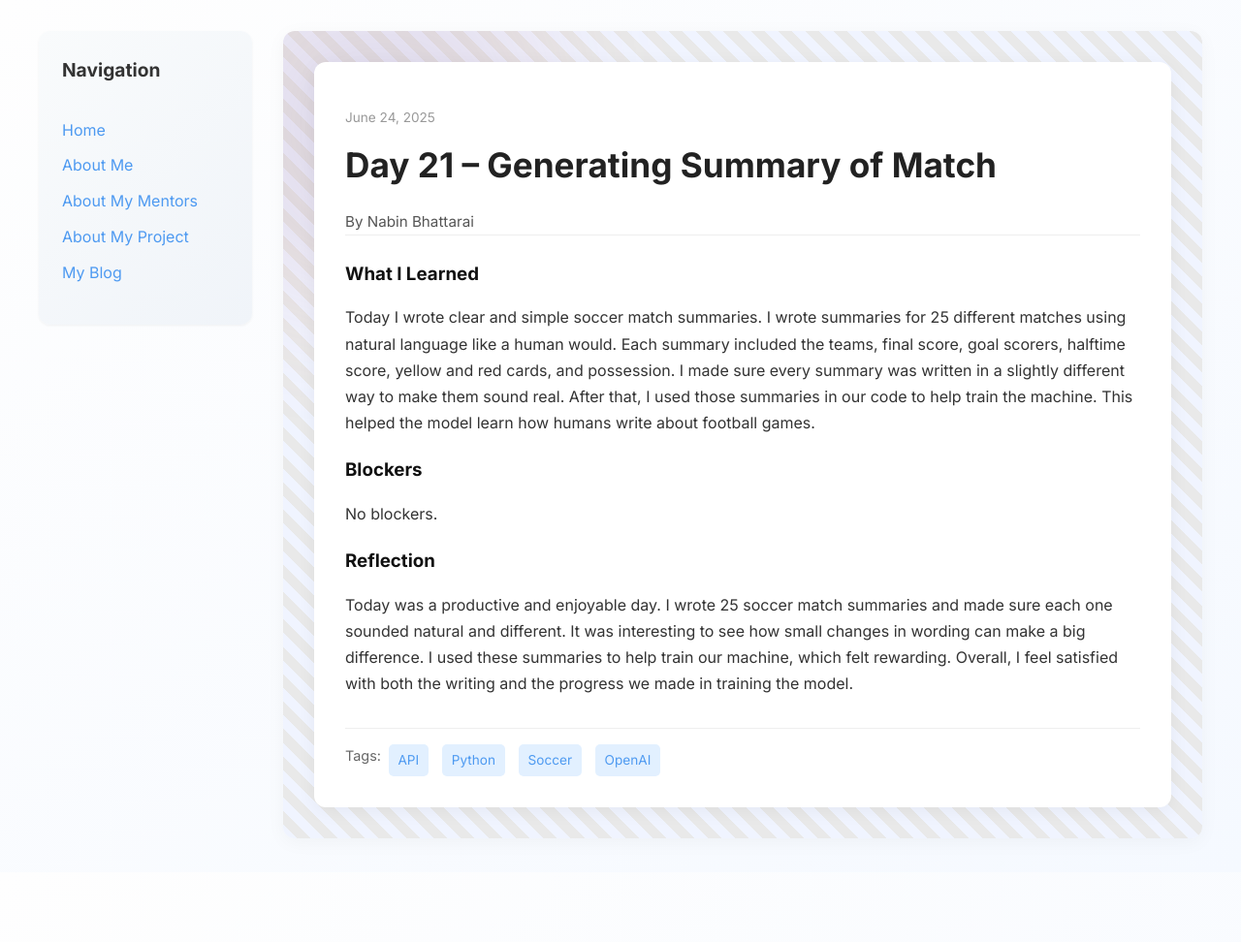
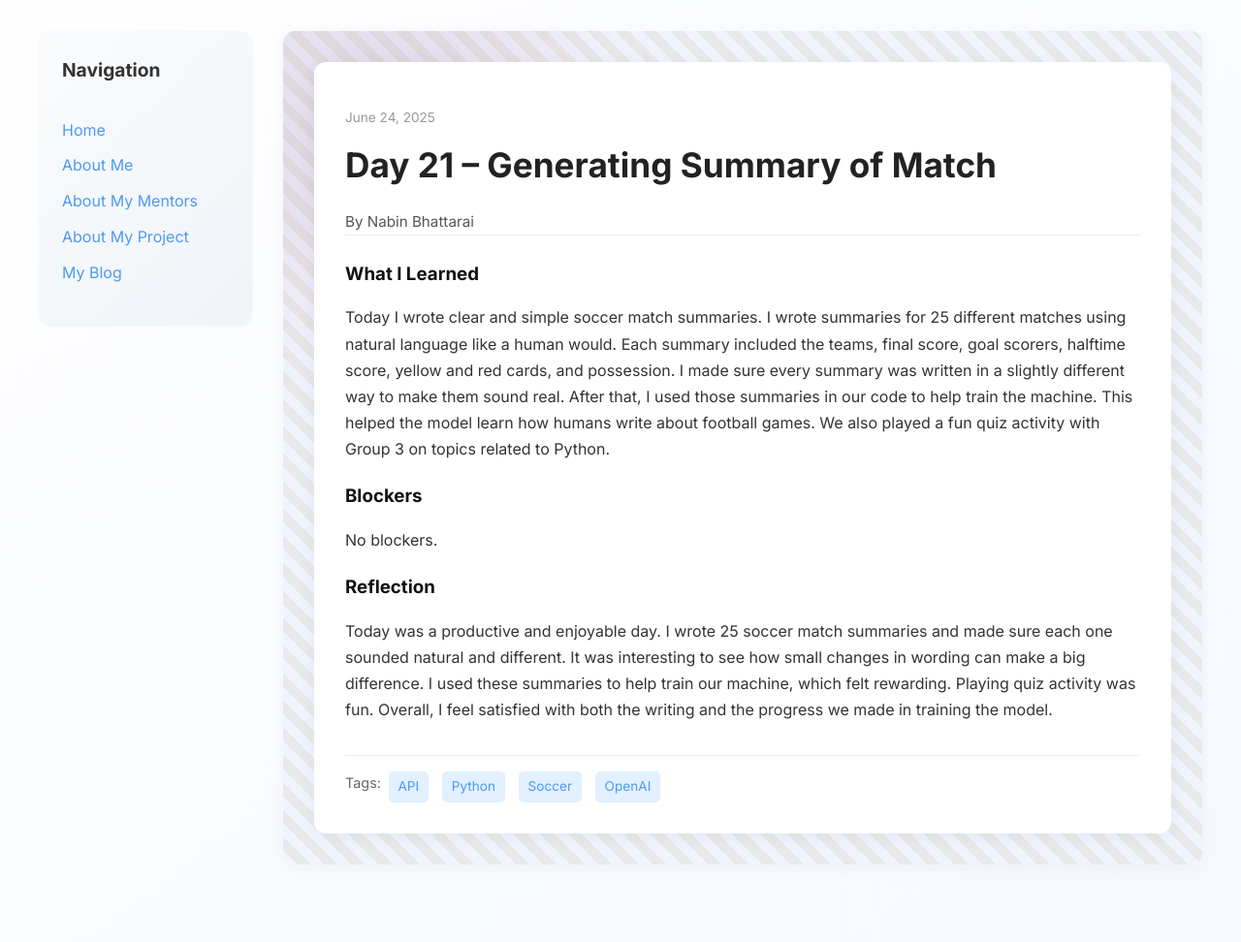
Before and after one commit to bhattarainabin2055/bhattarainabin2055.github.io, a Jekyll site: the page built from _posts/2025-06-24-day-21.md, in a window 1280 px wide. Shown: the whole page at 97% size. Built offline with Jekyll 4.4.1, drawn with Linux system fonts in a browser that asks for light colours; before the commit the page ends 900 px from its top, so only the background shows below that.

Commit message:
Update 2025-06-24-day-21.md

```diff
--- a/_posts/2025-06-24-day-21.md
+++ b/_posts/2025-06-24-day-21.md
@@ -7,10 +7,10 @@ permalink: /day21.html
 tags: ["API", "Python", "Soccer", "OpenAI"]
 
 what_i_learned: |
- Today I wrote clear and simple soccer match summaries. I wrote summaries for 25 different matches using natural language like a human would. Each summary included the teams, final score, goal scorers, halftime score, yellow and red cards, and possession. I made sure every summary was written in a slightly different way to make them sound real. After that, I used those summaries in our code to help train the machine. This helped the model learn how humans write about football games.
+ Today I wrote clear and simple soccer match summaries. I wrote summaries for 25 different matches using natural language like a human would. Each summary included the teams, final score, goal scorers, halftime score, yellow and red cards, and possession. I made sure every summary was written in a slightly different way to make them sound real. After that, I used those summaries in our code to help train the machine. This helped the model learn how humans write about football games. We also played a fun quiz activity with Group 3 on topics related to Python.
 blockers: |
   No blockers.
 
 reflection: |
-  Today was a productive and enjoyable day. I wrote 25 soccer match summaries and made sure each one sounded natural and different. It was interesting to see how small changes in wording can make a big difference. I used these summaries to help train our machine, which felt rewarding. Overall, I feel satisfied with both the writing and the progress we made in training the model.
+  Today was a productive and enjoyable day. I wrote 25 soccer match summaries and made sure each one sounded natural and different. It was interesting to see how small changes in wording can make a big difference. I used these summaries to help train our machine, which felt rewarding. Playing quiz activity was fun. Overall, I feel satisfied with both the writing and the progress we made in training the model.
 ---
```
